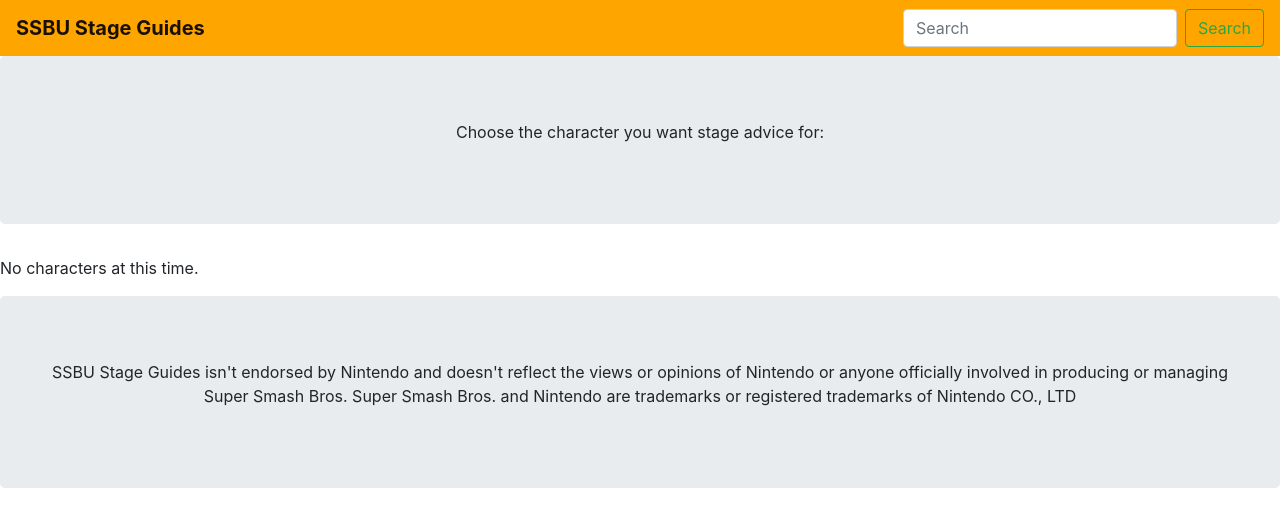
After one commit to justinhwon/SSBU-Stage-Guides, a Django app: template guide/templates/guide/homepage_wo_block.html in a window 1280 px wide. The commit adds this page. Shown: the top 527 px of the page. Run offline with Django 3.2, Linux system fonts and the light colour scheme; the template is opened without the code that fills it, so the values that code supplies are empty; parts of the project's set-up code (start-up, migrations or seed data) failed here and were passed over; some libraries are stand-ins or nearby versions.

```diff
--- /dev/null
+++ b/guide/templates/guide/homepage_wo_block.html
@@ -0,0 +1,83 @@
+{% load static %}
+<!doctype html>
+<html lang="en">
+  <head>
+    <!-- Required meta tags -->
+    <meta charset="utf-8">
+    <meta name="viewport" content="width=device-width, initial-scale=1, shrink-to-fit=no">
+
+    <!-- Bootstrap CSS -->
+    <link rel="stylesheet" href="https://stackpath.bootstrapcdn.com/bootstrap/4.3.1/css/bootstrap.min.css" integrity="sha384-ggOyR0iXCbMQv3Xipma34MD+dH/1fQ784/j6cY/iJTQUOhcWr7x9JvoRxT2MZw1T" crossorigin="anonymous">
+    <link rel="stylesheet" type="text/css" href="{% static 'guide/style.css' %}">
+    <title>SSBU Stage Guides</title>
+  </head>
+  <body>
+    <!-- Navbar at top of every page -->
+    <nav class="navbar navbar-expand-lg navbar-light" style="background-color: #ffa500;">
+        <a class="navbar-brand" href="{% url 'guide:homepage' %}" style=" font-weight: bold;">SSBU Stage Guides</a>
+        <button class="navbar-toggler" type="button" data-toggle="collapse" data-target="#navbarSupportedContent" aria-controls="navbarSupportedContent" aria-expanded="false" aria-label="Toggle navigation">
+          <span class="navbar-toggler-icon"></span>
+        </button>
+
+        <div class="collapse navbar-collapse" id="navbarSupportedContent">
+          <ul class="navbar-nav mr-auto">
+          </ul>
+          <form class="form-inline my-2 my-lg-0">
+            <input class="form-control mr-sm-2" type="search" placeholder="Search" aria-label="Search">
+            <button class="btn btn-outline-success my-2 my-sm-0" type="submit">Search</button>
+          </form>
+        </div>
+    </nav>
+
+    <!-- Homepage helper text -->
+    <div class="jumbotron text-center">
+        <p>Choose the character you want stage advice for:</p>
+    </div>
+
+    <!-- Code for every character card -->
+    {% if character_list %}
+    <div class="container">
+        <div class="row">
+        {% for character in character_list %}
+        <div class="col-3 col-md-2" style="padding:5px">
+          <!-- attempt to use overlay
+          <div class="card bg-dark text-white">
+            <img class="card-img" src="{% static character.image_link %}" alt="Character image">
+            <div class="card-img-overlay">
+              <h5 class="card-title">{{ character.name }}</h5>
+            </div>
+          </div>
+
+
+          <div class="card text-center" style="width: 10vw; height: 14vw;">
+          <img src="{% static character.image_link %}" class="card-img-top" alt="character art" style="height: 10vw; width: 10vw; max-height:100%; max-width:100%;">
+
+          -->
+          <div class="card text-center h-100" style="width:100%;">
+          <img src="{% static character.image_link %}" class="card-img-top" alt="character art">
+            <div class="card-body">
+              <h5 class="card-title">{{ character.name }}</h5>
+              <a href="{% url 'guide:character' character.name %}" class="stretched-link"></a>
+            </div>
+          </div>
+        </div>
+        {% endfor %}
+        </div>
+    </div>
+    {% else %}
+        <p>No characters at this time.</p>
+    {% endif %}
+
+
+    <!-- Footer at bottom of every page -->
+    <div class="jumbotron text-center" style="margin-bottom:0">
+        <p>SSBU Stage Guides isn't endorsed by Nintendo and doesn't reflect the views or opinions of Nintendo or anyone officially involved in producing or managing Super Smash Bros. Super Smash Bros. and Nintendo are trademarks or registered trademarks of Nintendo CO., LTD</p>
+    </div>
+
+    <!-- Optional JavaScript -->
+    <!-- jQuery first, then Popper.js, then Bootstrap JS -->
+    <script src="https://code.jquery.com/jquery-3.3.1.slim.min.js" integrity="sha384-q8i/X+965DzO0rT7abK41JStQIAqVgRVzpbzo5smXKp4YfRvH+8abtTE1Pi6jizo" crossorigin="anonymous"></script>
+    <script src="https://cdnjs.cloudflare.com/ajax/libs/popper.js/1.14.7/umd/popper.min.js" integrity="sha384-UO2eT0CpHqdSJQ6hJty5KVphtPhzWj9WO1clHTMGa3JDZwrnQq4sF86dIHNDz0W1" crossorigin="anonymous"></script>
+    <script src="https://stackpath.bootstrapcdn.com/bootstrap/4.3.1/js/bootstrap.min.js" integrity="sha384-JjSmVgyd0p3pXB1rRibZUAYoIIy6OrQ6VrjIEaFf/nJGzIxFDsf4x0xIM+B07jRM" crossorigin="anonymous"></script>
+  </body>
+</html>
```
Also changed, not shown: guide/templates/guide/base.html (added, +47 -0 lines), guide/templates/guide/homepage.html (+3 -41 lines).
